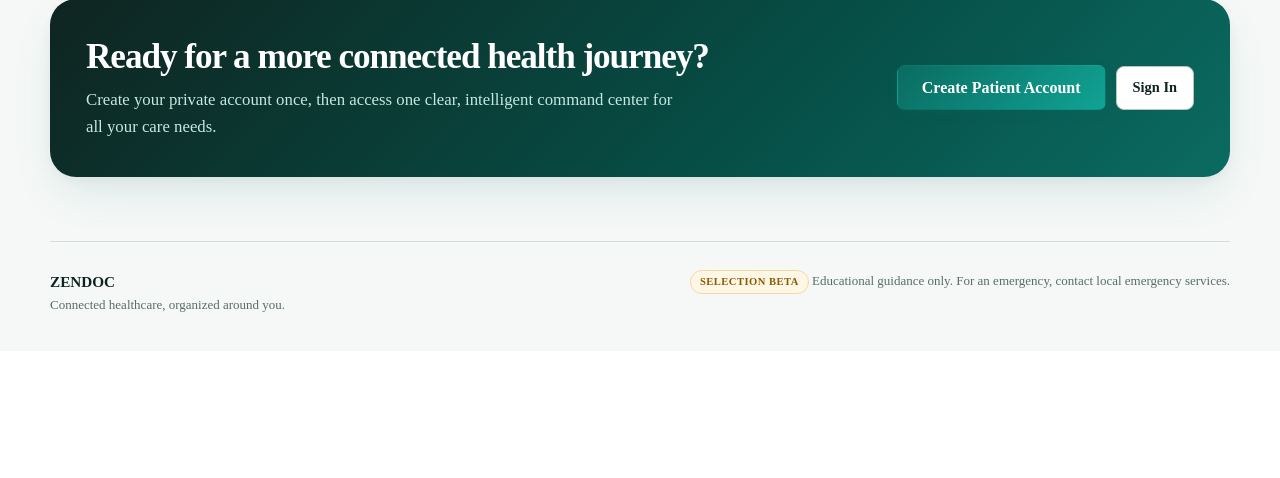
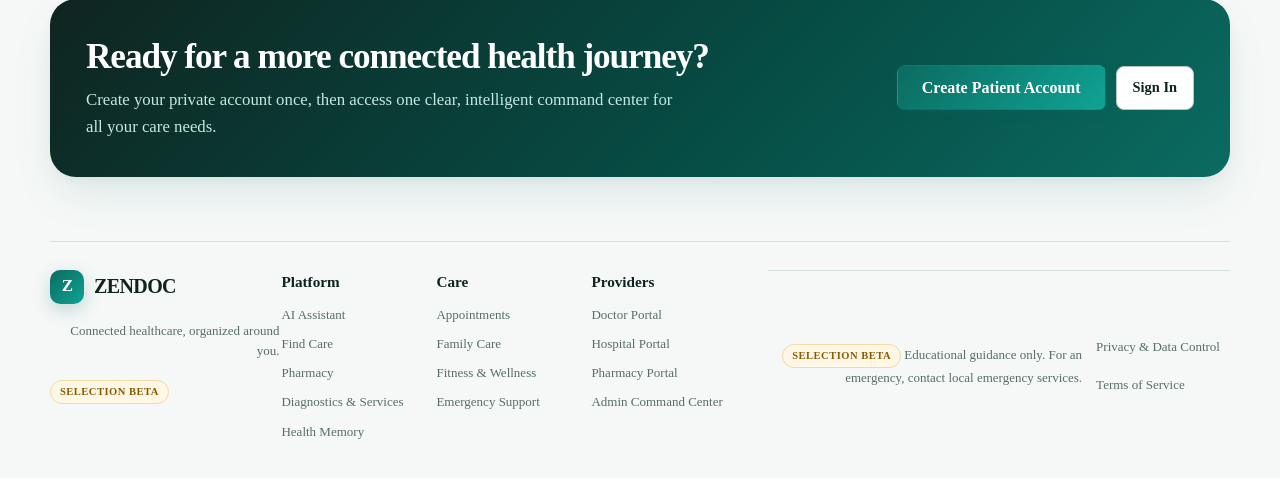
Before and after one commit to kapildebbiswas97-creator/zendoc, a Flask app: page / in a window 1280 px wide. Shown: the part 2435-2913 px from the top of the page. Before the commit the page ends 2747 px from the top, so only its background shows below. Run offline with Flask 3, Linux system fonts and the light colour scheme.

Commit message:
Integrate senior frontend with current ZENDOC M11 platform

```diff
--- a/static/app.js
+++ b/static/app.js
@@ -1,5 +1,48 @@
+// Apply a saved theme before the page becomes interactive. Fail closed if
+// storage is unavailable (for example, in a locked-down browser context).
+(function initializeTheme() {
+  let storedTheme = null;
+  try {
+    storedTheme = window.localStorage.getItem("zendoc-theme");
+  } catch (_error) {
+    // The default light theme remains usable without storage access.
+  }
+  const preferredTheme = window.matchMedia("(prefers-color-scheme: dark)").matches ? "dark" : "light";
+  document.documentElement.dataset.theme = storedTheme === "dark" || storedTheme === "light" ? storedTheme : preferredTheme;
+})();
+
 const navToggle = document.querySelector(".nav-toggle");
 const primaryNav = document.getElementById("primary-navigation");
+const themeToggle = document.getElementById("theme-toggle-btn");
+const topbar = document.getElementById("site-topbar");
+
+const syncThemeToggle = () => {
+  if (!themeToggle) return;
+  const isDark = document.documentElement.dataset.theme === "dark";
+  themeToggle.setAttribute("aria-pressed", String(isDark));
+  themeToggle.setAttribute("aria-label", isDark ? "Switch to light theme" : "Switch to dark theme");
+};
+
+syncThemeToggle();
+
+if (themeToggle) {
+  themeToggle.addEventListener("click", () => {
+    const nextTheme = document.documentElement.dataset.theme === "dark" ? "light" : "dark";
+    document.documentElement.dataset.theme = nextTheme;
+    try {
+      window.localStorage.setItem("zendoc-theme", nextTheme);
+    } catch (_error) {
+      // Theme switching still works for the current page without persistence.
+    }
+    syncThemeToggle();
+  });
+}
+
+if (topbar) {
+  const updateTopbar = () => topbar.classList.toggle("topbar--scrolled", window.scrollY > 24);
+  window.addEventListener("scroll", updateTopbar, { passive: true });
+  updateTopbar();
+}
 
 if (navToggle && primaryNav) {
   const navToggleLabel = navToggle.querySelector(".sr-only");
@@ -35,6 +78,23 @@ if (navToggle && primaryNav) {
     if (!event.target.closest(".nav-menu")) {
       document.querySelectorAll(".nav-menu[open]").forEach((menu) => menu.removeAttribute("open"));
     }
+  });
+
+  // Keep the navigation menus mutually exclusive and expose their state to
+  // assistive technology.
+  document.querySelectorAll(".nav-menu").forEach((menu) => {
+    const summary = menu.querySelector("summary");
+    if (!summary) return;
+    const updateExpanded = () => summary.setAttribute("aria-expanded", String(menu.open));
+    menu.addEventListener("toggle", () => {
+      updateExpanded();
+      if (menu.open) {
+        document.querySelectorAll(".nav-menu[open]").forEach((other) => {
+          if (other !== menu) other.removeAttribute("open");
+        });
+      }
+    });
+    updateExpanded();
   });
 }
 
--- a/static/style.css
+++ b/static/style.css
@@ -1,4 +1,4 @@
-:root{--bg:#f5f7fb;--surface:#fff;--ink:#172033;--muted:#667085;--line:#d8dee9;--primary:#1266f1;--primary-dark:#0c4db7;--success:#13795b;--danger:#b42318;--warning:#946200}
+:root{--bg:#f5f7fb;--surface:#fff;--ink:#172033;--muted:#667085;--line:#d8dee9;--primary:#1266f1;--primary-dark:#0c4db7;--success:#13795b;--danger:#b42318;--warning:#946200;--surface-soft:#f9fbfa;--surface-accent:#edf7f5;--line-strong:#b2c5c0}
 *{box-sizing:border-box}
 body{margin:0;background:var(--bg);color:var(--ink);font-family:Arial,Helvetica,sans-serif}
 a{color:var(--primary)}
@@ -205,7 +205,21 @@ p{margin-top:0}
 
 .page{width:min(1180px,calc(100% - 40px));min-height:calc(100vh - 170px);margin:0 auto;padding:28px 0 64px}
 .site-footer{width:min(1180px,calc(100% - 40px));margin:0 auto;padding:28px 0 36px;border-top:1px solid var(--line);display:flex;justify-content:space-between;gap:24px;color:var(--muted);font-size:13px}
-.site-footer div{display:grid;gap:2px}.site-footer strong{color:var(--ink);font-size:.95rem}.site-footer p{margin:0;text-align:right}
+.site-footer>div:first-child{display:grid;gap:2px}.site-footer strong{color:var(--ink);font-size:.95rem}.site-footer p{margin:0;text-align:right}
+.footer-grid{width:100%;display:grid;grid-template-columns:1.5fr repeat(3,1fr);gap:32px}
+.footer-col{display:flex!important;flex-direction:column;gap:9px}
+.footer-col strong{margin-bottom:3px}
+.footer-col a{color:var(--muted);text-decoration:none}.footer-col a:hover{color:var(--primary)}
+.footer-tagline{margin:8px 0 10px!important;color:var(--muted)}
+.footer-bottom{grid-column:1/-1;display:flex;justify-content:space-between;align-items:center;gap:14px;padding-top:20px;border-top:1px solid var(--line)}
+.footer-bottom-links{display:flex;flex-wrap:wrap;gap:18px}.footer-bottom-links a{color:var(--muted);text-decoration:none}.footer-bottom-links a:hover{color:var(--primary)}
+.brand-col .brand{color:var(--ink)}
+.theme-toggle-btn{display:inline-flex;align-items:center;justify-content:center;width:38px;min-height:38px!important;padding:0!important;border:1px solid var(--line-strong)!important;border-radius:999px!important;background:var(--surface)!important;color:var(--ink)!important;box-shadow:none!important;font-size:20px!important;line-height:1!important}
+.theme-toggle-btn:hover{background:var(--surface-accent)!important;color:var(--primary)!important;transform:none!important}
+.theme-icon-moon{display:none}
+[data-theme="dark"] .theme-icon-sun{display:none}
+[data-theme="dark"] .theme-icon-moon{display:inline}
+.topbar--scrolled{box-shadow:0 4px 18px rgba(18,33,31,.08)}
 .hero,.section-head{display:flex;justify-content:space-between;align-items:flex-end;gap:28px;padding:30px 0 26px}
 .hero h1,.section-head h1,.auth-panel h1{margin:0;font-size:clamp(2.15rem,4vw,3.25rem);line-height:1.06;letter-spacing:-.045em}
 .hero p{max-width:720px;color:var(--muted);font-size:1.1rem;line-height:1.65}
@@ -457,7 +471,7 @@ td .inline-form{margin:0}
 
 @media(max-width:720px){
   .page{width:min(100% - 28px,1180px);padding-top:18px;padding-bottom:48px}
-  .site-footer{width:min(100% - 28px,1180px);flex-direction:column}.site-footer p{text-align:left}
+  .site-footer{width:min(100% - 28px,1180px);display:block}.footer-grid{grid-template-columns:1fr 1fr}.footer-bottom{margin-top:24px;align-items:flex-start;flex-direction:column}.footer-bottom p{text-align:left}
   .hero,.section-head,.panel-head{align-items:flex-start;flex-direction:column}
   .section-head{padding:22px 0}.section-head .form-actions{width:100%}.section-head .form-actions>*{flex:1}
   .panel,.auth-panel,.result{padding:19px}
@@ -476,6 +490,19 @@ td .inline-form{margin:0}
   .final-cta{align-items:flex-start;flex-direction:column;padding:25px}
   table{display:table;min-width:620px;white-space:normal}
   .panel>table{display:block;overflow-x:auto}
+}
+
+/* Theme variables are intentionally limited to presentation; no workflow or
+   safety state changes with the user's display preference. */
+[data-theme="dark"]{color-scheme:dark;--bg:#091412;--surface:#0f2420;--surface-soft:#142e29;--surface-accent:#1a3a34;--ink:#f0f7f5;--muted:#9bb8b1;--line:rgba(255,255,255,.14);--line-strong:rgba(255,255,255,.24);--primary:#2dd4bf;--primary-dark:#14b8a6;--primary-soft:rgba(45,212,191,.16)}
+[data-theme="dark"] .topbar,[data-theme="dark"] .site-footer{background:var(--surface)}
+[data-theme="dark"] .preview-ai-response,[data-theme="dark"] .trend-bars,[data-theme="dark"] tbody tr:hover{background:var(--surface-soft)}
+[data-theme="dark"] input,[data-theme="dark"] select,[data-theme="dark"] textarea{background:var(--surface);color:var(--ink)}
+[data-theme="dark"] .result.emergency{background:#351b1b}
+[data-theme="dark"] .hero-mesh{background:var(--surface-soft)}
+
+@media(prefers-reduced-motion:reduce){
+  *,*:before,*:after{animation-duration:.01ms!important;animation-iteration-count:1!important;scroll-behavior:auto!important;transition-duration:.01ms!important}
 }
 
 @media(max-width:480px){
--- a/templates/base.html
+++ b/templates/base.html
@@ -9,9 +9,9 @@
   <title>{% block title %}ZENDOC{% endblock %}</title>
   <link rel="stylesheet" href="{{ url_for('static', filename='style.css') }}">
 </head>
-<body>
+<body class="{% block body_class %}{% endblock %}">
   <a class="skip-link" href="#main-content">Skip to main content</a>
-  <header class="topbar">
+  <header class="topbar" id="site-topbar">
     <div class="topbar-inner">
       <a class="brand" href="{{ url_for('main.home') }}" aria-label="ZENDOC home">
         <span class="brand-mark" aria-hidden="true">Z</span>
@@ -99,9 +99,15 @@
           <a href="{{ url_for('main.register', role='patient') }}" class="primary-action compact-action">Get started</a>
         </nav>
       {% endif %}
+
+      <button id="theme-toggle-btn" class="theme-toggle-btn" type="button"
+              aria-label="Switch to dark theme" aria-pressed="false">
+        <span class="theme-icon theme-icon-sun" aria-hidden="true">☼</span>
+        <span class="theme-icon theme-icon-moon" aria-hidden="true">☾</span>
+      </button>
     </div>
   </header>
-  <main id="main-content" class="page" tabindex="-1">
+  <main id="main-content" class="{% block main_class %}page{% endblock %}" tabindex="-1">
     {% with messages = get_flashed_messages(with_categories=true) %}
       {% if messages %}
         <section class="alerts" aria-label="Status messages" aria-live="polite">
@@ -117,8 +123,49 @@
     {% block content %}{% endblock %}
   </main>
   <footer class="site-footer">
-    <div><strong>ZENDOC</strong><span>Connected healthcare, organized around you.</span></div>
-    <p><span class="status-badge beta">Selection Beta</span> Educational guidance only. For an emergency, contact local emergency services.</p>
+    <div class="footer-grid">
+      <div class="footer-col brand-col">
+        <a class="brand" href="{{ url_for('main.home') }}" aria-label="ZENDOC home">
+          <span class="brand-mark" aria-hidden="true">Z</span>
+          <span>ZENDOC</span>
+        </a>
+        <p class="footer-tagline">Connected healthcare, organized around you.</p>
+        <span class="status-badge beta">Selection Beta</span>
+      </div>
+
+      <div class="footer-col">
+        <strong>Platform</strong>
+        <a href="{{ url_for('main.ai_center') }}">AI Assistant</a>
+        <a href="{{ url_for('main.finder') }}">Find Care</a>
+        <a href="{{ url_for('ecosystem.pharmacy_page') }}">Pharmacy</a>
+        <a href="{{ url_for('ecosystem.marketplace_page') }}">Diagnostics &amp; Services</a>
+        <a href="{{ url_for('health_memory.health_summary_page') }}">Health Memory</a>
+      </div>
+
+      <div class="footer-col">
+        <strong>Care</strong>
+        <a href="{{ url_for('main.appointments') }}">Appointments</a>
+        <a href="{{ url_for('family.family_page') }}">Family Care</a>
+        <a href="{{ url_for('fitness.overview') }}">Fitness &amp; Wellness</a>
+        <a href="{{ url_for('main.ai_center') }}">Emergency Support</a>
+      </div>
+
+      <div class="footer-col">
+        <strong>Providers</strong>
+        <a href="{{ url_for('main.login', role='doctor') }}">Doctor Portal</a>
+        <a href="{{ url_for('main.login', role='hospital') }}">Hospital Portal</a>
+        <a href="{{ url_for('main.login', role='pharmacy') }}">Pharmacy Portal</a>
+        <a href="{{ url_for('main.login', role='admin') }}">Admin Command Center</a>
+      </div>
+    </div>
+
+    <div class="footer-bottom">
+      <p><span class="status-badge beta">Selection Beta</span> Educational guidance only. For an emergency, contact local emergency services.</p>
+      <div class="footer-bottom-links">
+        <a href="{{ url_for('health_memory.health_access_page') }}">Privacy &amp; Data Control</a>
+        <a href="{{ url_for('ecosystem.marketplace_page') }}">Terms of Service</a>
+      </div>
+    </div>
   </footer>
   <script src="{{ url_for('static', filename='app.js') }}" defer></script>
 </body>
--- a/templates/index.html
+++ b/templates/index.html
@@ -1,5 +1,7 @@
 {% extends "base.html" %}
 {% block title %}ZENDOC — One Connected Healthcare Journey{% endblock %}
+{% block body_class %}landing-page{% endblock %}
+{% block main_class %}landing-main page{% endblock %}
 {% block content %}
 <!-- Hero Section with Ambient Glow and Interactive AI Preview -->
 <section class="home-hero" aria-labelledby="home-title">
@@ -76,11 +78,11 @@
           <div class="preview-ai-response">
             <div class="preview-response-header">
               <span class="urgency-pill routine">Directory Match</span>
-              <span class="preview-response-meta">Verified Network Profiles</span>
+              <span class="preview-response-meta">Example search flow</span>
             </div>
-            <p class="preview-response-text">Matched verified cardiologists in Kolkata with published consultation hours and direct appointment booking.</p>
+            <p class="preview-response-text">Search the current provider directory for cardiology profiles and published availability. Results depend on records currently available in ZENDOC.</p>
             <div class="preview-response-actions">
-              <a href="{{ url_for('main.finder', category='doctor', specialty='Cardiology', location='Kolkata') }}" class="primary-action compact-action">View Cardiologists in Kolkata &rarr;</a>
+              <a href="{{ url_for('main.finder', category='doctor', specialty='Cardiology', location='Kolkata') }}" class="primary-action compact-action">Search Cardiologists in Kolkata &rarr;</a>
             </div>
           </div>
         </div>
```
